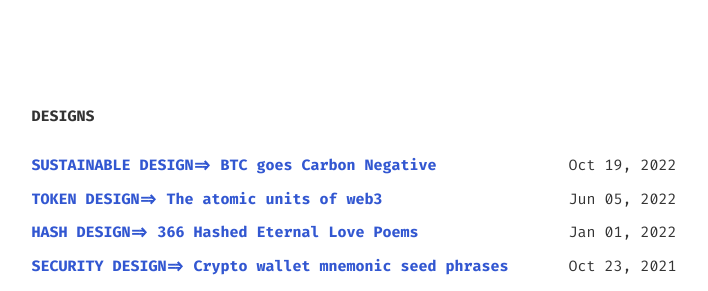
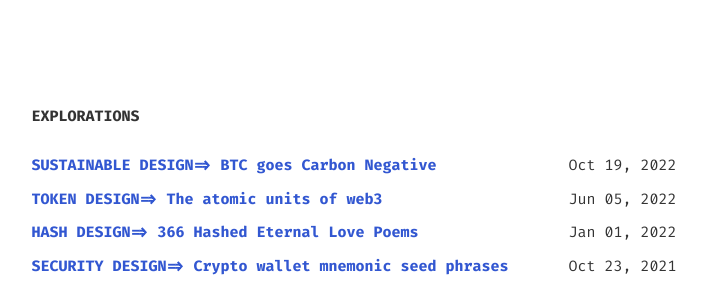
Before and after one commit to bernatferragut/WEB2, a Jekyll site: the page built from index.html, in a window 1280 px wide. Shown: the part 409-700 px from the top of the page, without its empty margins (286-994 px from the left). Built offline with Jekyll 4.4.1, drawn with Linux system fonts in a browser that asks for light colours.

Commit message:
Update index.html
Explorations added

```diff
--- a/index.html
+++ b/index.html
@@ -30,7 +30,7 @@ layout: default
 </div>
 
 <section class="posts" id="Blog">
-    <h2>DESIGNS</h2>
+    <h2>EXPLORATIONS</h2>
     <ul>
         {% for post in site.posts %}
         <li>
```
